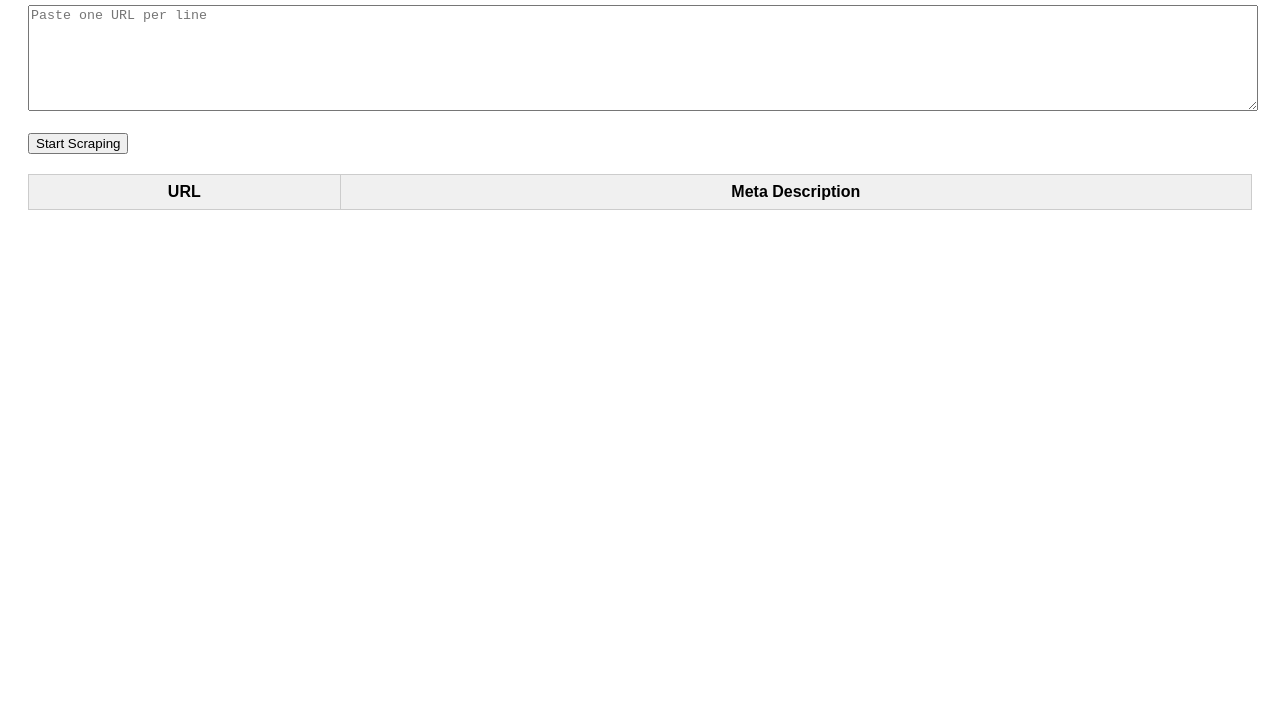
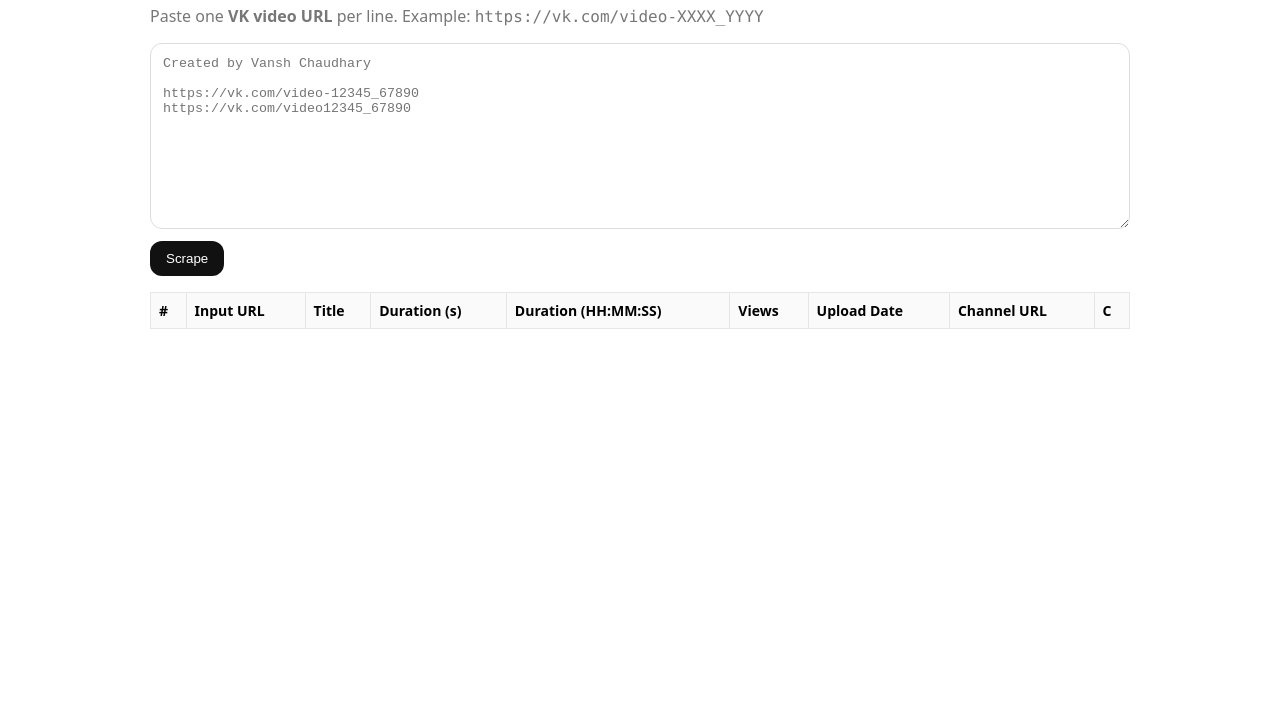
Before and after one commit to vchaudhary-eng/telegram-status-checker, a plain HTML site: page templates/index.html in a window 1280 px wide. Shown: the part 91-800 px from the top of the page. Drawn offline with Linux system fonts and the light colour scheme.

Commit message:
Update index.html

```diff
--- a/templates/index.html
+++ b/templates/index.html
@@ -1,55 +1,39 @@
-<!DOCTYPE html>
-<html>
+<!doctype html>
+<html lang="en">
 <head>
-    <meta charset="UTF-8">
-    <title>Meta Description Scraper</title>
-    <style>
-        body { font-family: Arial; padding: 20px; }
-        textarea { width: 100%; height: 100px; }
-        table { border-collapse: collapse; width: 100%; margin-top: 20px; }
-        th, td { border: 1px solid #ccc; padding: 8px; }
-        th { background: #f0f0f0; }
-    </style>
+  <meta charset="utf-8"/>
+  <meta name="viewport" content="width=device-width, initial-scale=1"/>
+  <title>VK Video Scraper</title>
+  <style>
+    body{font-family:system-ui,-apple-system,Segoe UI,Roboto,Inter,Arial,sans-serif;max-width:980px;margin:32px auto;padding:0 16px}
+    textarea{width:100%;min-height:160px;padding:12px;border-radius:12px;border:1px solid #ddd}
+    button{padding:10px 16px;border-radius:12px;border:0;background:#111;color:#fff;cursor:pointer}
+    button:disabled{opacity:.6;cursor:not-allowed}
+    .row{display:flex;gap:8px;align-items:center;margin:12px 0}
+    table{width:100%;border-collapse:collapse;margin-top:16px}
+    th,td{border:1px solid #e6e6e6;padding:8px;font-size:14px;vertical-align:top}
+    th{background:#fafafa;text-align:left}
+    .muted{color:#777}
+    .mono{font-family:ui-monospace,SFMono-Regular,Menlo,Consolas,monospace}
+  </style>
 </head>
 <body>
-    <h2>Meta Description Scraper</h2>
-    <textarea id="urls" placeholder="Paste one URL per line"></textarea><br><br>
-    <button onclick="startScraping()">Start Scraping</button>
+  <h1>VK Video Scraper</h1>
+  <p class="muted">Paste one <b>VK video URL</b> per line. Example: <span class="mono">https://vk.com/video-XXXX_YYYY</span></p>
 
-    <table id="resultTable">
-        <thead>
-            <tr>
-                <th>URL</th>
-                <th>Meta Description</th>
-            </tr>
-        </thead>
-        <tbody></tbody>
-    </table>
+  <div class="row">
+    <textarea id="urls" placeholder="Created by Vansh Chaudhary
 
-    <script>
-        async function startScraping() {
-            const urls = document.getElementById("urls").value.split("\n").map(u => u.trim()).filter(u => u);
-            const tbody = document.querySelector("#resultTable tbody");
-            tbody.innerHTML = "";
+https://vk.com/video-12345_67890
+https://vk.com/video12345_67890"></textarea>
+  </div>
+  <div class="row">
+    <button id="scrapeBtn">Scrape</button>
+    <span id="status" class="muted"></span>
+  </div>
 
-            for (const url of urls) {
-                const formData = new FormData();
-                formData.append("url", url);
-
-                try {
-                    const res = await fetch("/api/scrape", {
-                        method: "POST",
-                        body: formData
-                    });
-                    const data = await res.json();
-                    const row = `<tr><td>${data.url}</td><td>${data.description}</td></tr>`;
-                    tbody.insertAdjacentHTML("beforeend", row);
-                } catch (err) {
-                    const row = `<tr><td>${url}</td><td>Error fetching</td></tr>`;
-                    tbody.insertAdjacentHTML("beforeend", row);
-                }
-            }
-        }
-    </script>
-</body>
-</html>
+  <table id="results">
+    <thead>
+      <tr>
+        <th>#</th><th>Input URL</th><th>Title</th><th>Duration (s)</th><th>Duration (HH:MM:SS)</th>
+        <th>Views</th><th>Upload Date</th><th>Channel URL</th><th>C
```
